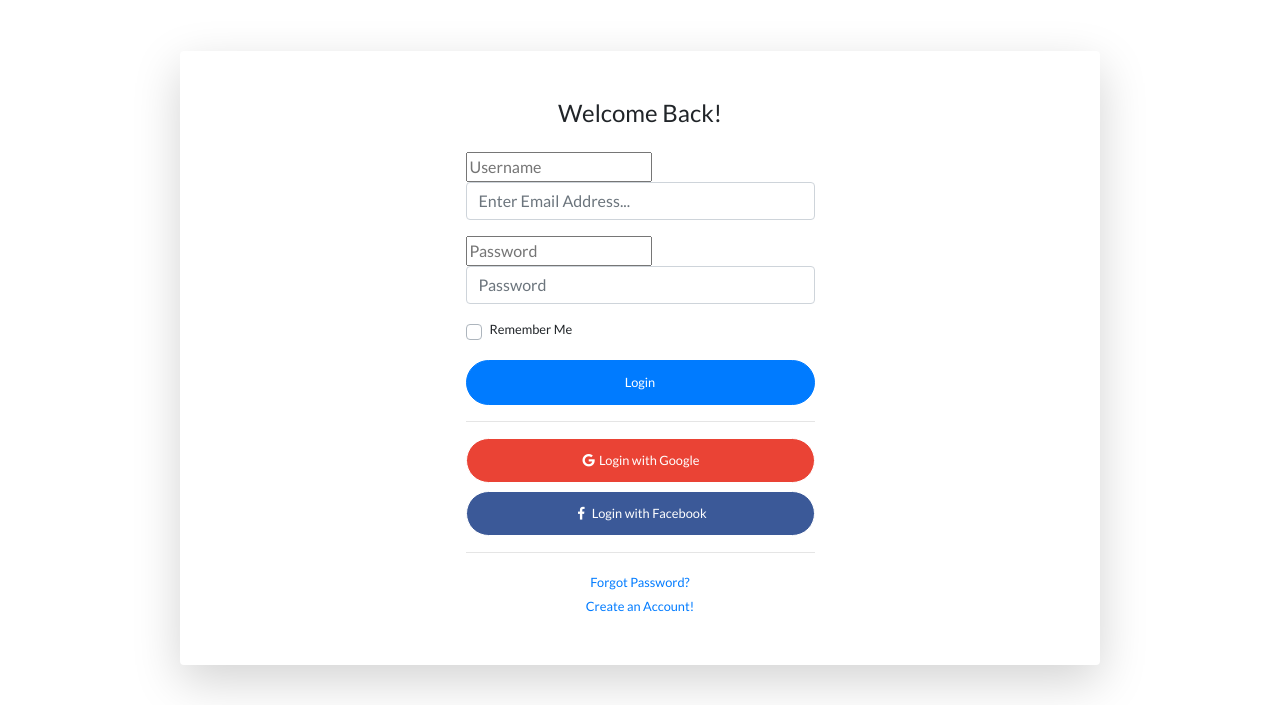
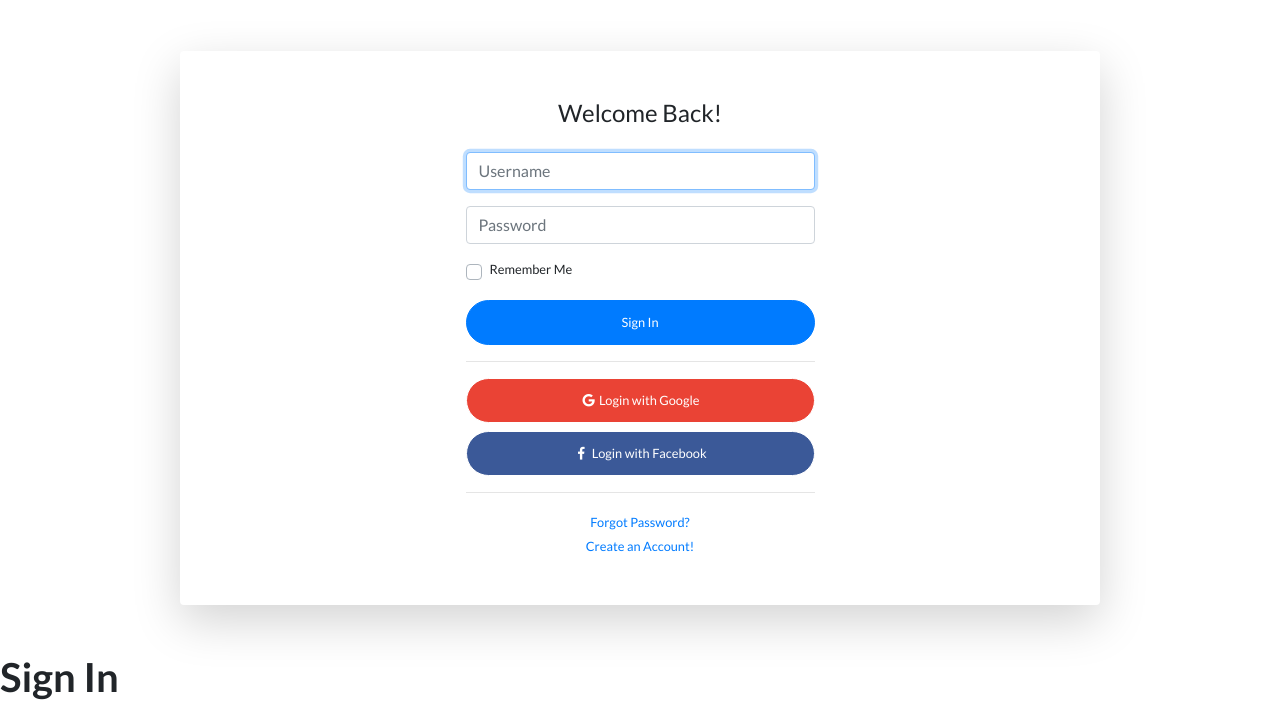
Before and after one commit to shahjalalh/zed, a Django app: page /accounts/login/ in a window 1280 px wide. Shown: the part 72-777 px from the top of the page. Run offline with Django 3.2, Linux system fonts and the light colour scheme; some libraries are stand-ins or nearby versions.

Commit message:
login form with bootstrap 4 class

```diff
--- a/home/forms.py
+++ b/home/forms.py
@@ -0,0 +1,6 @@
+from django import forms
+
+# login form
+
+
+# for all forms
--- a/templates/account/login.html
+++ b/templates/account/login.html
@@ -12,6 +12,10 @@
     <h1>{% trans "You are already Signed In!!!" %}</h1>
 
     {% else %}
+
+    {% if form.errors %}
+    <p class="label label-danger">Your username and password didn't match. Please try again.</p>
+    {% endif %}
 
     <div class="container">
 
@@ -33,24 +37,40 @@
                                     <form class="user login" method="POST" action="{% url 'account_login' %}">
                                         {% csrf_token %}
                                         <div class="form-group">
-                                            {{ form.login }}
-                                            <input type="email" class="form-control form-control-user" id="exampleInputEmail"
-                                                aria-describedby="emailHelp" placeholder="Enter Email Address...">
+                                            <input type="text" class="form-control form-control-user" name="login"
+                                                autofocus="autofocus" maxlength="150" required="" placeholder="Username"
+                                                id="id_login">
+                                            <!--<input type="email" class="form-control form-control-user" id="exampleInputEmail"
+                                                aria-describedby="emailHelp" placeholder="Enter Email Address...">-->
                                         </div>
                                         <div class="form-group">
-                                            {{ form.password }}
-                                            <input type="password" class="form-control form-control-user" id="exampleInputPassword"
+                                            <input type="password" name="password" id="id_password" required=""
+                                                placeholder="Password" class="form-control form-control-user">
+                                            <!--
+                                                <input type="password" class="form-control form-control-user" id="exampleInputPassword"
                                                 placeholder="Password">
+                                                -->
                                         </div>
                                         <div class="form-group">
                                             <div class="custom-control custom-checkbox small">
+
+                                                <input type="checkbox" name="remember" id="id_remember" class="custom-control-input">
+                                                <!--
                                                 <input type="checkbox" class="custom-control-input" id="customCheck">
+                                                -->
+
+                                                <label class="custom-control-label" for="id_remember">Remember Me</label>
+                                                <!--
                                                 <label class="custom-control-label" for="customCheck">Remember Me</label>
+                                                -->
                                             </div>
                                         </div>
+                                        <button class="btn btn-primary btn-user btn-block" type="submit">Sign In</button>
+                                        <!--
                                         <a href="index.html" class="btn btn-primary btn-user btn-block">
                                             Login
                                         </a>
+                                        -->
                                         <hr>
                                         <a href="index.html" class="btn btn-google btn-user btn-block">
                                             <i class="fab fa-google fa-fw"></i> Login with Google
```
Also changed, not shown: db.sqlite3.
